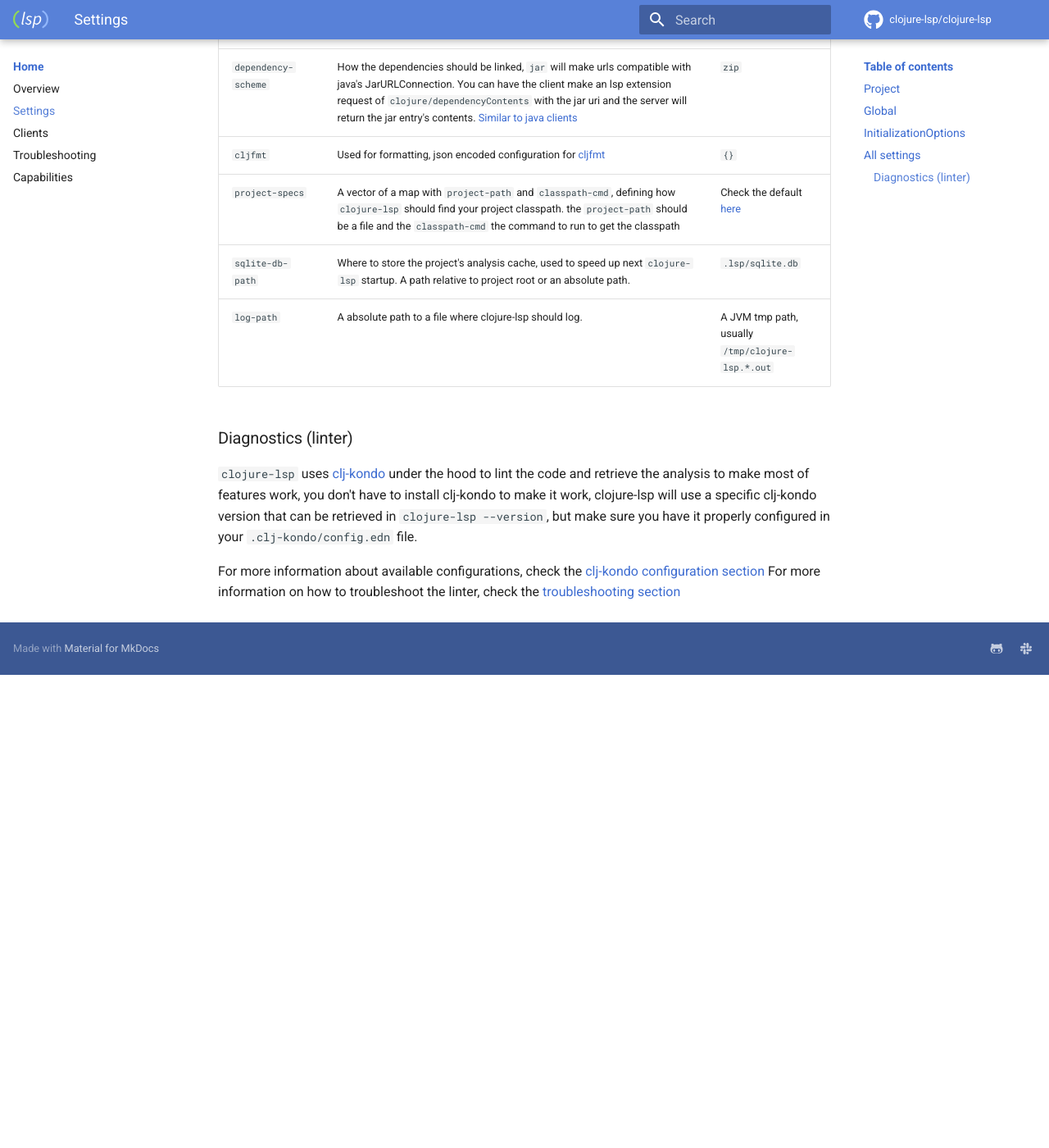
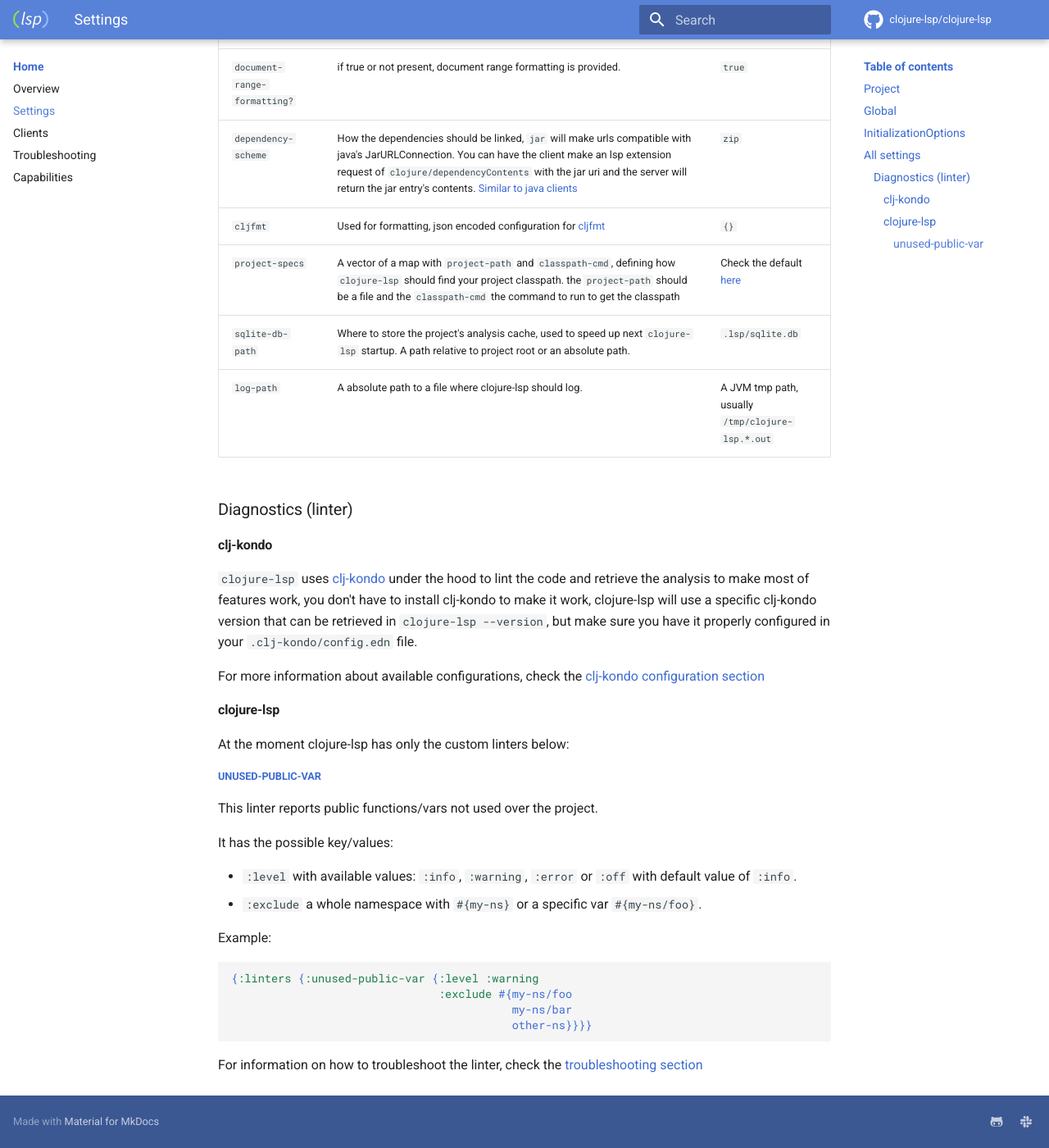
Before and after one commit to clojure-lsp/clojure-lsp, an MkDocs documentation site: the page built from docs/settings.md, in a window 1280 px wide and 1400 px high, scrolled down 1790 px. Shown: the whole window at 82% size. Built offline with MkDocs 1.6.1 and Material for MkDocs 9.7.7, drawn with Linux system fonts in a browser that asks for light colours; comment, search, counter and statistics services are not loaded; before the commit the page ends 2613 px from its top, so only the background shows below that; some of the changed text lies outside the part shown.

Commit message:
Add custom unused-public-var linter
Fixes #359

````diff
--- a/docs/settings.md
+++ b/docs/settings.md
@@ -37,6 +37,7 @@ This is an [example how Emacs `lsp-mode`](https://github.com/emacs-lsp/lsp-mode/
 | name                            | description                                                                                                                                                                                                                                                                                                                                                                                                          | default                                                                                                              |
 |---------------------------------|----------------------------------------------------------------------------------------------------------------------------------------------------------------------------------------------------------------------------------------------------------------------------------------------------------------------------------------------------------------------------------------------------------------------|----------------------------------------------------------------------------------------------------------------------|
 | `source-paths`                  | project-local directories to look for clj/cljc/cljs files                                                                                                                                                                                                                                                                                                                                                            | `#{"src" "test"}`                                                                                                    |
+| `linter`                        | clojure-lsp custom linters, check the diagnostics settings section below                                                                                                                                                                                                                                                                                                                                         | `{:unused-public-ns {:level :info}}`                                                                                 |
 | `ignore-classpath-directories`  | will not consider clojure files within the directories specified by your classpath. This is needed, for instance, if your build puts artifacts into `resources` or `target` that you want lsp to ignore.                                                                                                                                                                                                             | `false`                                                                                                              |
 | `use-metadata-for-privacy?`     | Whether to use `^:private` metadata for refactorings instead of `defn-`                                                                                                                                                                                                                                                                                                                                              | `false`                                                                                                              |
 | `keep-require-at-start?`        | Whether to keep first require/import at the first line instead of inserting a new line before it when using `clean-ns` refactoring.                                                                                                                                                                                                                                                                                  | `false`                                                                                                              |
@@ -47,11 +48,13 @@ This is an [example how Emacs `lsp-mode`](https://github.com/emacs-lsp/lsp-mode/
 | `document-range-formatting?`    | if true or not present, document range formatting is provided.                                                                                                                                                                                                                                                                                                                                                       | `true`                                                                                                               |
 | `dependency-scheme`             | How the dependencies should be linked, `jar` will make urls compatible with java's JarURLConnection. You can have the client make an lsp extension request of `clojure/dependencyContents` with the jar uri and the server will return the jar entry's contents. [Similar to java clients](https://github.com/redhat-developer/vscode-java/blob/a24945453092e1c39267eac9367c759a6c7b0497/src/extension.ts#L290-L298) | `zip`                                                                                                                |
 | `cljfmt`                        | Used for formatting, json encoded configuration for [cljfmt](https://github.com/weavejester/cljfmt)                                                                                                                                                                                                                                                                                                                  | `{}`                                                                                                                 |
-| `project-specs`                 | A vector of a map with `project-path` and `classpath-cmd`, defining how `clojure-lsp` should find your project classpath. the `project-path` should be a file and the `classpath-cmd` the command to run to get the classpath                                                                                                                                                                                                                                                                                                          | Check the default [here](https://github.com/clojure-lsp/clojure-lsp/blob/master/src/clojure_lsp/crawler.clj#L53-L60) |
+| `project-specs`                 | A vector of a map with `project-path` and `classpath-cmd`, defining how `clojure-lsp` should find your project classpath. the `project-path` should be a file and the `classpath-cmd` the command to run to get the classpath                                                                                                                                                                                        | Check the default [here](https://github.com/clojure-lsp/clojure-lsp/blob/master/src/clojure_lsp/crawler.clj#L53-L60) |
 | `sqlite-db-path`                | Where to store the project's analysis cache, used to speed up next `clojure-lsp` startup. A path relative to project root or an absolute path.                                                                                                                                                                                                                                                                       | `.lsp/sqlite.db`                                                                                                     |
-| `log-path`                      | A absolute path to a file where clojure-lsp should log.                                                                                                                                                                                                                                                                                                                                                                     | A JVM tmp path, usually `/tmp/clojure-lsp.*.out`                                                                     |
+| `log-path`                      | A absolute path to a file where clojure-lsp should log.                                                                                                                                                                                                                                                                                                                                                              | A JVM tmp path, usually `/tmp/clojure-lsp.*.out`                                                                     |
 
 ### Diagnostics (linter)
+
+#### clj-kondo
 
 `clojure-lsp` uses [clj-kondo](https://github.com/clj-kondo/clj-kondo) under the hood to lint the code and retrieve the analysis to
 make most of features work, you don't have to install clj-kondo to make it work, clojure-lsp will use a specific clj-kondo version
@@ -59,4 +62,27 @@ that can be retrieved in `clojure-lsp --version`, but make sure you have it prop
 
 For more information about available configurations,
 check the [clj-kondo configuration section](https://github.com/clj-kondo/clj-kondo/blob/master/doc/config.md)
-For more information on how to troubleshoot the linter, check the [troubleshooting section](https://clojure-lsp.github.io/clojure-lsp/troubleshooting/)
+
+#### clojure-lsp
+
+At the moment clojure-lsp has only the custom linters below:
+
+##### unused-public-var
+
+This linter reports public functions/vars not used over the project.
+
+It has the possible key/values:
+
+- `:level` with available values: `:info`, `:warning`, `:error` or `:off` with default value of `:info`.
+- `:exclude` a whole namespace with `#{my-ns}` or a specific var `#{my-ns/foo}`.
+
+Example:
+
+```clojure
+{:linters {:unused-public-var {:level :warning
+                               :exclude #{my-ns/foo
+                                          my-ns/bar
+                                          other-ns}}}}
+```
+
+For information on how to troubleshoot the linter, check the [troubleshooting section](https://clojure-lsp.github.io/clojure-lsp/troubleshooting/)
````
Also changed, not shown: CHANGELOG.md (+1 -0 lines), docs/features.md (+10 -3 lines), docs/images/features/unused-public-var.png (added), 3 other files.
